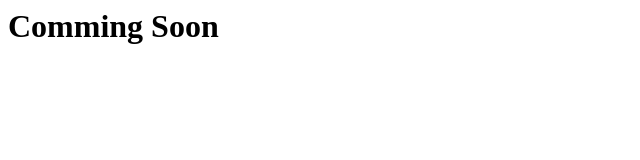
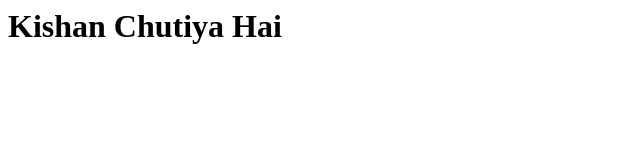
Before and after one commit to DeepakYadav0047/DeepakYadav0047.github.io, a plain HTML site: page index.html in a window 1280 px wide. Shown: the whole page, without its empty margins (0-640 px from the left). Drawn offline with Linux system fonts and the light colour scheme.

Commit message:
Update index.html

```diff
--- a/index.html
+++ b/index.html
@@ -6,6 +6,6 @@
     <h1 style="{
       color : Aqua;
       Align: center;
-      ">Comming Soon</h1>
+      ">Kishan Chutiya Hai</h1>
   </body>
 </html>
```
